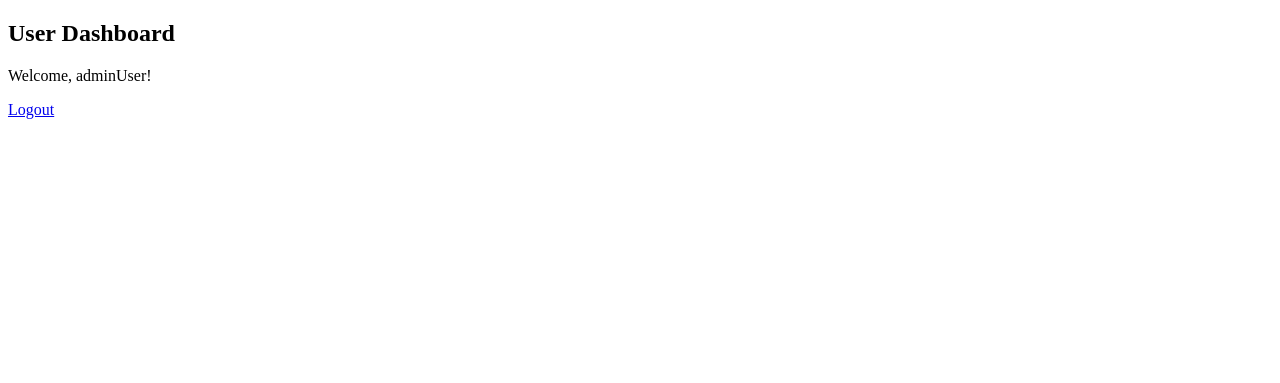
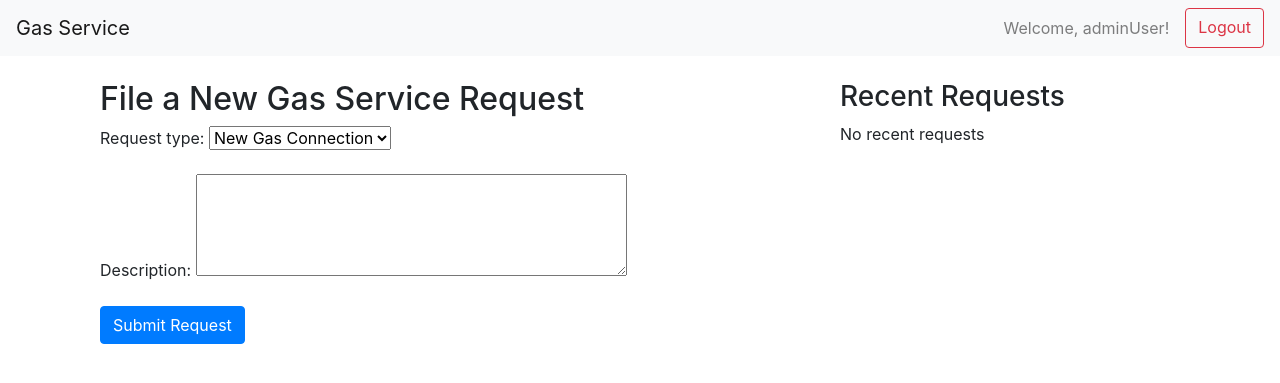
Before and after one commit to atharva020/Gas-service-CRM, a Django app: page /user-dashboard/ in a window 1280 px wide. Shown: the top 383 px of the page. Run offline with Django 5.2, Linux system fonts and the light colour scheme; a user stored in the database is signed in; data comes from the database, SQL or seed files in the repository; both versions use the stored data as it was after the commit; some libraries are stand-ins or nearby versions.

Commit message:
added user interface

```diff
--- a/myproject/myproject/settings.py
+++ b/myproject/myproject/settings.py
@@ -49,6 +49,10 @@ MIDDLEWARE = [
     'django.contrib.messages.middleware.MessageMiddleware',
     'django.middleware.clickjacking.XFrameOptionsMiddleware',
 ]
+
+CSRF_COOKIE_HTTPONLY = True
+CSRF_USE_SESSIONS = True
+
 
 ROOT_URLCONF = 'myproject.urls'
 
--- a/myproject/users/forms.py
+++ b/myproject/users/forms.py
@@ -6,3 +6,20 @@ class RegistrationForm(UserCreationForm):
     class Meta:
         model = CustomUser
         fields = ['username', 'email', 'password1', 'password2']
+
+from django import forms
+from .models import GasServiceRequest
+
+class GasServiceRequestForm(forms.ModelForm):
+    class Meta:
+        model = GasServiceRequest
+        fields = ['request_type', 'description']
+        widgets = {
+            'request_type': forms.Select(choices=[
+                ('Connection', 'New Gas Connection'),
+                ('Repair', 'Repair Service'),
+                ('Maintenance', 'Maintenance'),
+                ('Complaint', 'File Complaint')
+            ]),
+            'description': forms.Textarea(attrs={'rows': 4})
+        }
--- a/myproject/users/models.py
+++ b/myproject/users/models.py
@@ -1,5 +1,26 @@
 from django.contrib.auth.models import AbstractUser
 from django.db import models
-
+from django.contrib.auth.models import User
 class CustomUser(AbstractUser):
     is_admin = models.BooleanField(default=False)
+
+from django.db import models
+from django.conf import settings
+
+class GasServiceRequest(models.Model):
+    STATUS_CHOICES = [
+        ('PENDING', 'Pending'),
+        ('IN_PROGRESS', 'In Progress'),
+        ('RESOLVED', 'Resolved'),
+        ('CANCELLED', 'Cancelled')
+    ]
+
+    user = models.ForeignKey(settings.AUTH_USER_MODEL, on_delete=models.CASCADE)
+    request_type = models.CharField(max_length=100)
+    description = models.TextField()
+    status = models.CharField(max_length=20, choices=STATUS_CHOICES, default='PENDING')
+    created_at = models.DateTimeField(auto_now_add=True)
+    updated_at = models.DateTimeField(auto_now=True)
+
+    def __str__(self):
+        return f"{self.user.username} - {self.request_type} - {self.status}"
--- /dev/null
+++ b/myproject/users/templates/base.html
@@ -0,0 +1,24 @@
+<!DOCTYPE html>
+<html>
+<head>
+    <title>Gas Service Dashboard</title>
+    <link href="https://stackpath.bootstrapcdn.com/bootstrap/4.5.2/css/bootstrap.min.css" rel="stylesheet">
+</head>
+<body>
+    <nav class="navbar navbar-expand-lg navbar-light bg-light">
+        <a class="navbar-brand" href="#">Gas Service</a>
+        <div class="navbar-nav ml-auto">
+            <span class="navbar-text mr-3">Welcome, {{ user.username }}!</span>
+            <a href="{% url 'logout' %}" class="btn btn-outline-danger">Logout</a>
+        </div>
+    </nav>
+
+    <div class="container mt-4">
+        {% block content %}{% endblock %}
+    </div>
+
+    <script src="https://code.jquery.com/jquery-3.5.1.slim.min.js"></script>
+    <script src="https://cdn.jsdelivr.net/npm/@popperjs/core@2.9.3/dist/umd/popper.min.js"></script>
+    <script src="https://stackpath.bootstrapcdn.com/bootstrap/4.5.2/js/bootstrap.min.js"></script>
+</body>
+</html>
--- a/myproject/users/templates/user_dashboard.html
+++ b/myproject/users/templates/user_dashboard.html
@@ -1,8 +1,48 @@
-<!DOCTYPE html>
-<html>
-<body>
-    <h2>User Dashboard</h2>
-    <p>Welcome, {{ user.username }}!</p>
-    <a href="{% url 'logout' %}">Logout</a>
-</body>
-</html>
+{% extends 'base.html' %}
+
+{% block content %}
+<div class="container">
+    <div class="row">
+        <div class="col-md-8">
+            <h2>File a New Gas Service Request</h2>
+            <form method="post">
+                {% csrf_token %}
+                <div class="form-group">
+                    {{ form.request_type.label_tag }}
+                    {{ form.request_type }}
+                </div>
+                <div class="form-group">
+                    {{ form.description.label_tag }}
+                    {{ form.description }}
+                </div>
+                <button type="submit" class="btn btn-primary">Submit Request</button>
+            </form>
+        </div>
+        <div class="col-md-4">
+            <h3>Recent Requests</h3>
+            {% if recent_requests %}
+                <table class="table">
+                    <thead>
+                        <tr>
+                            <th>Type</th>
+                            <th>Status</th>
+                            <th>Date</th>
+                        </tr>
+                    </thead>
+                    <tbody>
+                        {% for request in recent_requests %}
+                        <tr>
+                            <td>{{ request.request_type }}</td>
+                            <td>{{ request.get_status_display }}</td>
+                            <td>{{ request.created_at|date:"d M Y" }}</td>
+                        </tr>
+                        {% endfor %}
+                    </tbody>
+                </table>
+            {% else %}
+                <p>No recent requests</p>
+            {% endif %}
+        </div>
+    </div>
+</div>
+{% endblock %}
--- a/myproject/users/views.py
+++ b/myproject/users/views.py
@@ -151,3 +151,41 @@ def admin_dashboard(request):
 def logout_view(request):
     logout(request)
     return redirect('login')
+
+
+from django.shortcuts import render, redirect
+from django.contrib.auth.decorators import login_required
+from django.views.decorators.csrf import csrf_protect
+from .models import GasServiceRequest
+from .forms import GasServiceRequestForm
+from django.views.decorators.http import require_http_methods
+
+@login_required
+@csrf_protect
+@require_http_methods(["GET", "POST"])
+def user_dashboard(request):
+    if request.method == 'POST':
+        # Print debug information
+        print("POST data:", request.POST)
+        print("CSRF token in session:", request.session.get('csrf_token'))
+
+        form = GasServiceRequestForm(request.POST)
+        if form.is_valid():
+            gas_request = form.save(commit=False)
+            gas_request.user = request.user
+            gas_request.save()
+            return redirect('user_dashboard')
+        else:
+            # Print form errors for debugging
+            print("Form errors:", form.errors)
+    else:
+        form = GasServiceRequestForm()
+
+    # Get user's recent requests
+    recent_requests = GasServiceRequest.objects.filter(user=request.user).order_by('-created_at')[:5]
+
+    context = {
+        'form': form,
+        'recent_requests': recent_requests
+    }
+    return render(request, 'user_dashboard.html', context)
```
Also changed, not shown: myproject/db.sqlite3, myproject/users/migrations/0002_servicerequest.py (added), myproject/users/migrations/0003_gasservicerequest_delete_servicerequest.py (added).
